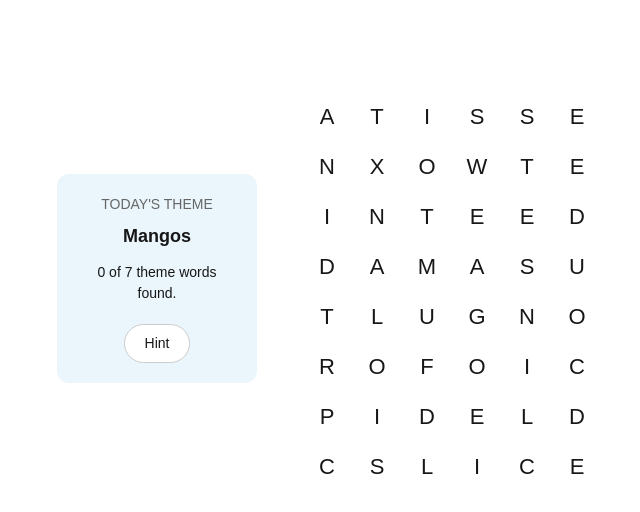
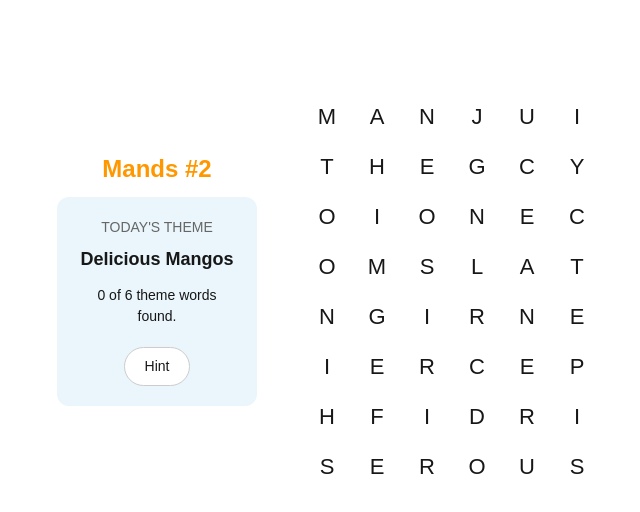
Before and after one commit to CaylinCat/mangodle, a Next.js app in the folder mangodle/: page /mands in a window 1280 px wide. Shown: the top 512 px of the page, without its empty margins (338-978 px from the left). Built offline with nearby package versions, Linux system fonts and the light colour scheme.

Commit message:
grid fix and dfs alg fix mands

```diff
--- a/mangodle/src/app/mands/data.ts
+++ b/mangodle/src/app/mands/data.ts
@@ -1,5 +1,6 @@
 export interface PuzzleData {
   id: number;
+  theme: string;
   grid: string[][];
   words: string[];
 }
@@ -7,20 +8,21 @@ export interface PuzzleData {
 export const PUZZLES: PuzzleData[] = [
   {
     id: 1,
+    theme: 'Wonderful Mangos',
     grid: [
-      ['A', 'T', 'I', 'S', 'S', 'E'],
-      ['N', 'X', 'O', 'W', 'T', 'E'],
-      ['I', 'N', 'T', 'E', 'E', 'D'],
-      ['D', 'A', 'M', 'A', 'S', 'U'],
-      ['T', 'L', 'U', 'G', 'N', 'O'],
-      ['R', 'O', 'F', 'O', 'I', 'C'],
-      ['P', 'I', 'D', 'E', 'L', 'D'],
-      ['C', 'S', 'L', 'I', 'C', 'E'],
+    ['A', 'T', 'I', 'T', 'R', 'O'],
+    ['N', 'X', 'O', 'C', 'I', 'P'],
+    ['I', 'N', 'T', 'S', 'W', 'E'],
+    ['D', 'A', 'M', 'A', 'T', 'E'],
+    ['S', 'L', 'U', 'G', 'N', 'D'],
+    ['E', 'D', 'F', 'O', 'C', 'E'],
+    ['E', 'M', 'O', 'I', 'E', 'I'],
+    ['S', 'O', 'T', 'H', 'S', 'L'],
     ],
     words: [
       'TROPIC',
       'SLICED',
-      'DELICOUS',
+      'SMOOTHIE',
       'ANTIOXIDANT',
       'SWEET',
       'SEED',
@@ -29,24 +31,24 @@ export const PUZZLES: PuzzleData[] = [
   },
   {
     id: 2,
+    theme: 'Delicious Mangos',
     grid: [
-      ['B', 'A', 'N', 'A', 'N', 'A'],
-      ['T', 'W', 'I', 'S', 'T', 'Y'],
-      ['P', 'E', 'E', 'L', 'S', 'R'],
-      ['C', 'R', 'E', 'A', 'M', 'S'],
-      ['H', 'O', 'T', 'P', 'O', 'T'],
-      ['D', 'E', 'S', 'S', 'E', 'R'],
-      ['S', 'N', 'A', 'C', 'K', 'S'],
-      ['Y', 'U', 'M', 'M', 'Y', 'Y'],
+    ['M', 'A', 'N', 'J', 'U', 'I'],
+    ['T', 'H', 'E', 'G', 'C', 'Y'],
+    ['O', 'I', 'O', 'N', 'E', 'C'],
+    ['O', 'M', 'S', 'L', 'A', 'T'],
+    ['N', 'G', 'I', 'R', 'N', 'E'],
+    ['I', 'E', 'R', 'C', 'E', 'P'],
+    ['H', 'F', 'I', 'D', 'R', 'I'],
+    ['S', 'E', 'R', 'O', 'U', 'S'],
     ],
     words: [
-      'BANANA',
-      'TWISTY',
-      'PEELS',
-      'CREAMS',
-      'DESSERT',
-      'SNACKS',
-      'YUMMY',
+      'JUICY',
+      'NECTAR',
+      'RIPENED',
+      'SMOOTHIE',
+      'REFRESHING',
+      'MANGOLICIOUS'
     ],
   },
 ];
--- a/mangodle/src/app/mands/page.module.css
+++ b/mangodle/src/app/mands/page.module.css
@@ -17,7 +17,7 @@
 .themeBox {
   background-color: #eaf6fb;
   border-radius: 12px;
-  padding: 20px 30px;
+  padding: 20px 20px;
   width: 200px;
   text-align: center;
 }
@@ -241,3 +241,11 @@
   box-sizing: border-box;
   /* z-index: 2; */
 }
+
+.puzzleId {
+  text-align: center;
+  font-weight: bold;
+  font-size: 24px;
+  margin-bottom: 10px;
+  color: #ff9800;
+}
--- a/mangodle/src/app/mands/page.tsx
+++ b/mangodle/src/app/mands/page.tsx
@@ -2,27 +2,14 @@
 
 import { useState, useEffect } from 'react';
 import styles from './page.module.css';
+import { PUZZLES } from './data';
 
-const GRID = [
-    ['A', 'T', 'I', 'S', 'S', 'E'],
-    ['N', 'X', 'O', 'W', 'T', 'E'],
-    ['I', 'N', 'T', 'E', 'E', 'D'],
-    ['D', 'A', 'M', 'A', 'S', 'U'],
-    ['T', 'L', 'U', 'G', 'N', 'O'],
-    ['R', 'O', 'F', 'O', 'I', 'C'],
-    ['P', 'I', 'D', 'E', 'L', 'D'],
-    ['C', 'S', 'L', 'I', 'C', 'E'],
-];
 
-const WORDS = [
-    'TROPIC',
-    'SLICED',
-    'DELICOUS',
-    'ANTIOXIDANT',
-    'SWEET',
-    'SEED',
-    'MANGOFUL', // spangram
-];
+const selectedPuzzle = PUZZLES[Math.floor(Math.random() * PUZZLES.length)];
+
+const GRID = selectedPuzzle.grid;
+const WORDS = selectedPuzzle.words;
+const spangram = WORDS[WORDS.length - 1];
 
 export default function MangoStrands() {
     const [selected, setSelected] = useState<{ row: number; col: number }[]>([]);
@@ -99,7 +86,7 @@ export default function MangoStrands() {
         if (isHint) return styles.hinted;
 
         if (found) {
-            return found.word === 'MANGOFUL' ? styles.foundSpanagram : styles.found;
+            return found.word === spangram ? styles.foundSpanagram : styles.found;
         }
 
         if (inSelected) return styles.selected;
@@ -156,9 +143,10 @@ export default function MangoStrands() {
         <div className={styles.container} onMouseUp={handleMouseUp}>
 
             <div className={styles.leftPanel}>
+            <div className={styles.puzzleId}>Mands #{selectedPuzzle.id}</div>
                 <div className={styles.themeBox}>
                     <div className={styles.themeTitle}>Today's Theme</div>
-                    <div className={styles.theme}>Mangos</div>
+                    <div className={styles.theme}>{selectedPuzzle.theme}</div>
                     <div className={styles.progress}>
                         {foundPaths.length} of {WORDS.length} theme words found.
                     </div>
@@ -194,7 +182,7 @@ export default function MangoStrands() {
                         {/* Lines for found words (static) */}
                         {foundPaths.map(({ word, path }, i) => (
                         <g key={`found-${i}`}>
-                            {renderLines(path, false, word === 'MANGOFUL')}
+                            {renderLines(path, false, word === spangram)}
                         </g>
                         ))}
                     </svg>
@@ -222,41 +210,50 @@ export default function MangoStrands() {
 }
 
 function findWordPath(word: string): { row: number; col: number }[] | null {
-  const upperWord = word.toUpperCase();
   const rows = GRID.length;
   const cols = GRID[0].length;
-
-  const visited: boolean[][] = Array.from({ length: rows }, () => Array(cols).fill(false));
+  const upperWord = word.toUpperCase();
 
   const directions = [
     { dr: -1, dc: -1 }, { dr: -1, dc: 0 }, { dr: -1, dc: 1 },
-    { dr: 0, dc: -1 },                  { dr: 0, dc: 1 },
-    { dr: 1, dc: -1 }, { dr: 1, dc: 0 }, { dr: 1, dc: 1 },
+    { dr:  0, dc: -1 },                   { dr:  0, dc: 1 },
+    { dr:  1, dc: -1 }, { dr:  1, dc: 0 }, { dr:  1, dc: 1 },
   ];
 
-  function dfs(r: number, c: number, index: number, path: { row: number; col: number }[]): boolean {
-    if (index === upperWord.length) return true;
-    if (r < 0 || r >= rows || c < 0 || c >= cols) return false;
-    if (visited[r][c]) return false;
-    if (GRID[r][c] !== upperWord[index]) return false;
+  function dfs(r: number, c: number, index: number, path: { row: number, col: number }[], visited: boolean[][]): boolean {
+    if (
+      r < 0 || r >= rows || c < 0 || c >= cols ||
+      visited[r][c] ||
+      GRID[r][c] !== upperWord[index]
+    ) {
+      return false;
+    }
 
+    path.push({ row: r, col: c });
     visited[r][c] = true;
-    path.push({ row: r, col: c });
+
+    if (index === upperWord.length - 1) {
+      return true;
+    }
 
     for (const { dr, dc } of directions) {
-      if (dfs(r + dr, c + dc, index + 1, path)) return true;
+      if (dfs(r + dr, c + dc, index + 1, path, visited)) {
+        return true;
+      }
     }
 
+    path.pop();
     visited[r][c] = false;
-    path.pop();
     return false;
   }
 
   for (let r = 0; r < rows; r++) {
     for (let c = 0; c < cols; c++) {
       const path: { row: number; col: number }[] = [];
-      visited.forEach(row => row.fill(false));
-      if (dfs(r, c, 0, path)) return path;
+      const visited = Array.from({ length: rows }, () => Array(cols).fill(false));
+      if (dfs(r, c, 0, path, visited)) {
+        return path;
+      }
     }
   }
 
```
